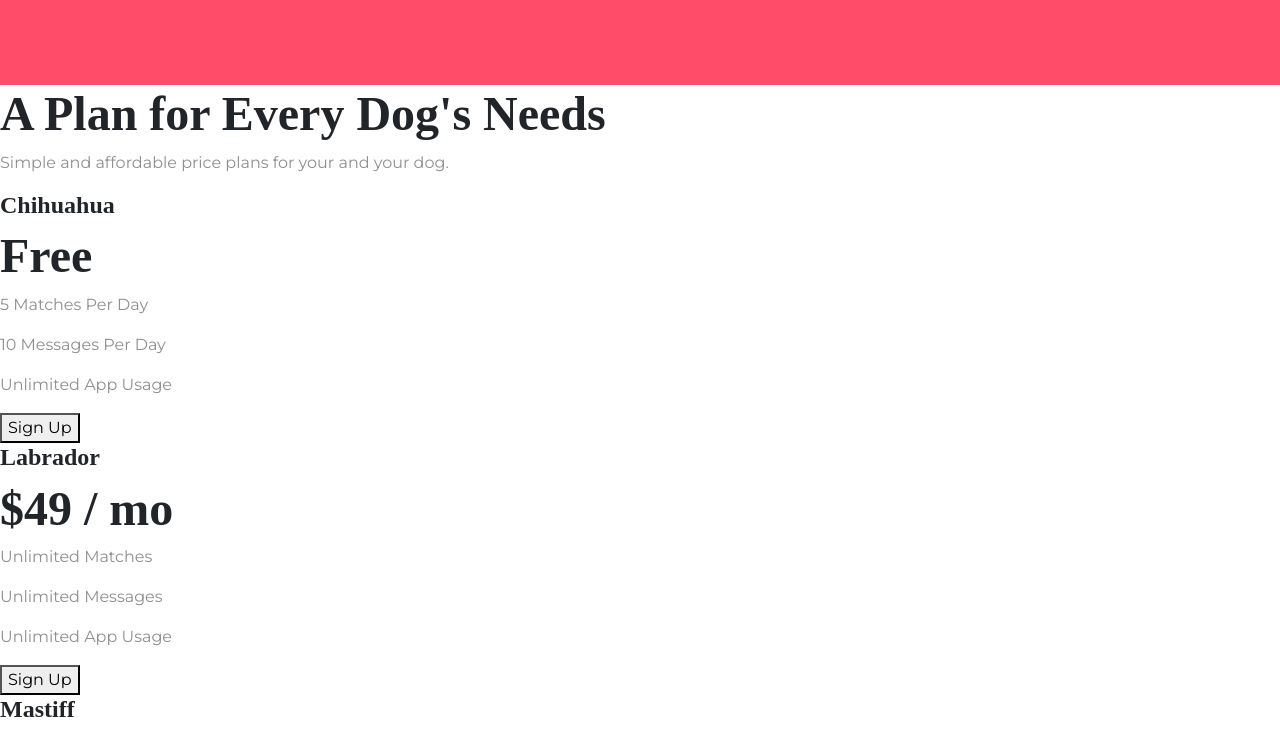
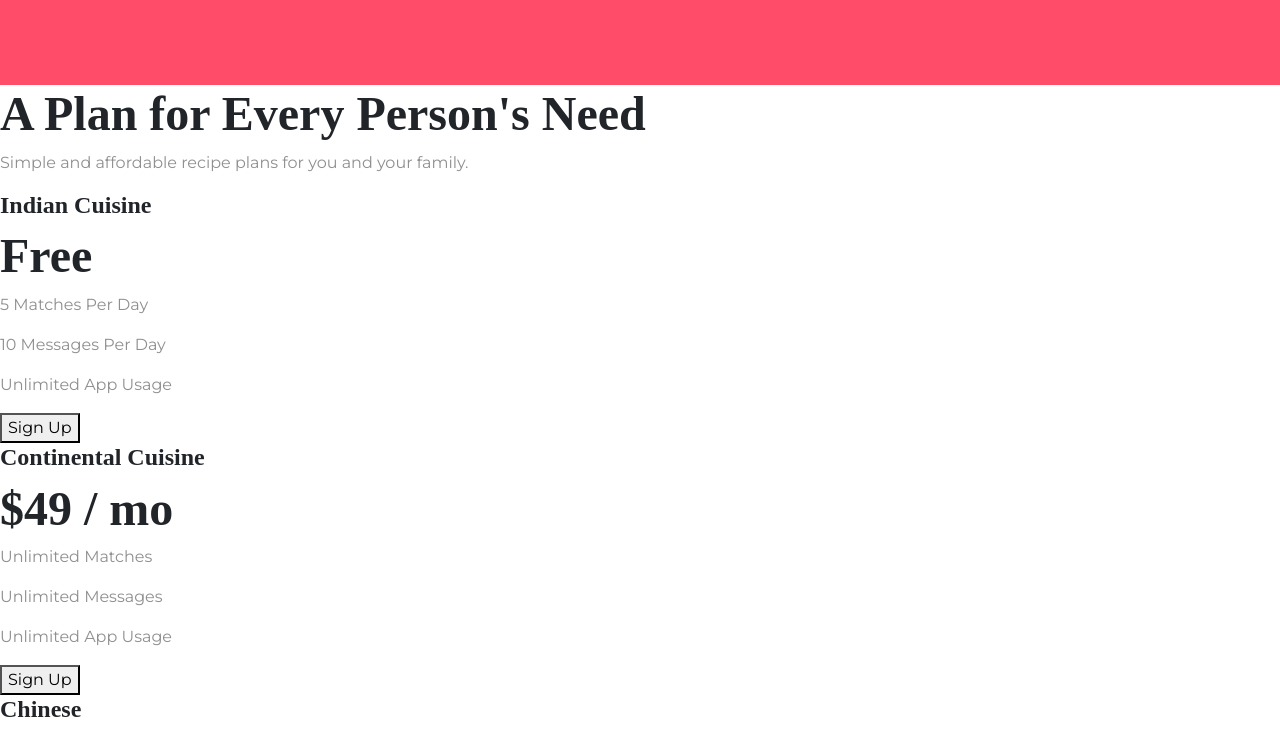
Before and after one commit to rajkumaralagappan2/masterchef, a plain HTML site: page index.html in a window 1280 px wide. Shown: the part 1630-2359 px from the top of the page. Drawn offline with nearby package versions, Linux system fonts and the light colour scheme.

Commit message:
Update index.html

```diff
--- a/index.html
+++ b/index.html
@@ -128,11 +128,11 @@
 
   <section id="pricing">
 
-    <h2>A Plan for Every Dog's Needs</h2>
-    <p>Simple and affordable price plans for your and your dog.</p>
+    <h2>A Plan for Every Person's Need</h2>
+    <p>Simple and affordable recipe plans for you and your family.</p>
 
 
-    <h3>Chihuahua</h3>
+    <h3>Indian Cuisine</h3>
     <h2>Free</h2>
     <p>5 Matches Per Day</p>
     <p>10 Messages Per Day</p>
@@ -140,7 +140,7 @@
     <button type="button">Sign Up</button>
 
 
-    <h3>Labrador</h3>
+    <h3>Continental Cuisine</h3>
     <h2>$49 / mo</h2>
     <p>Unlimited Matches</p>
     <p>Unlimited Messages</p>
@@ -148,7 +148,7 @@
     <button type="button">Sign Up</button>
 
 
-    <h3>Mastiff</h3>
+    <h3>Chinese</h3>
     <h2>$99 / mo</h2>
     <p>Pirority Listing</p>
     <p>Unlimited Matches</p>
```
